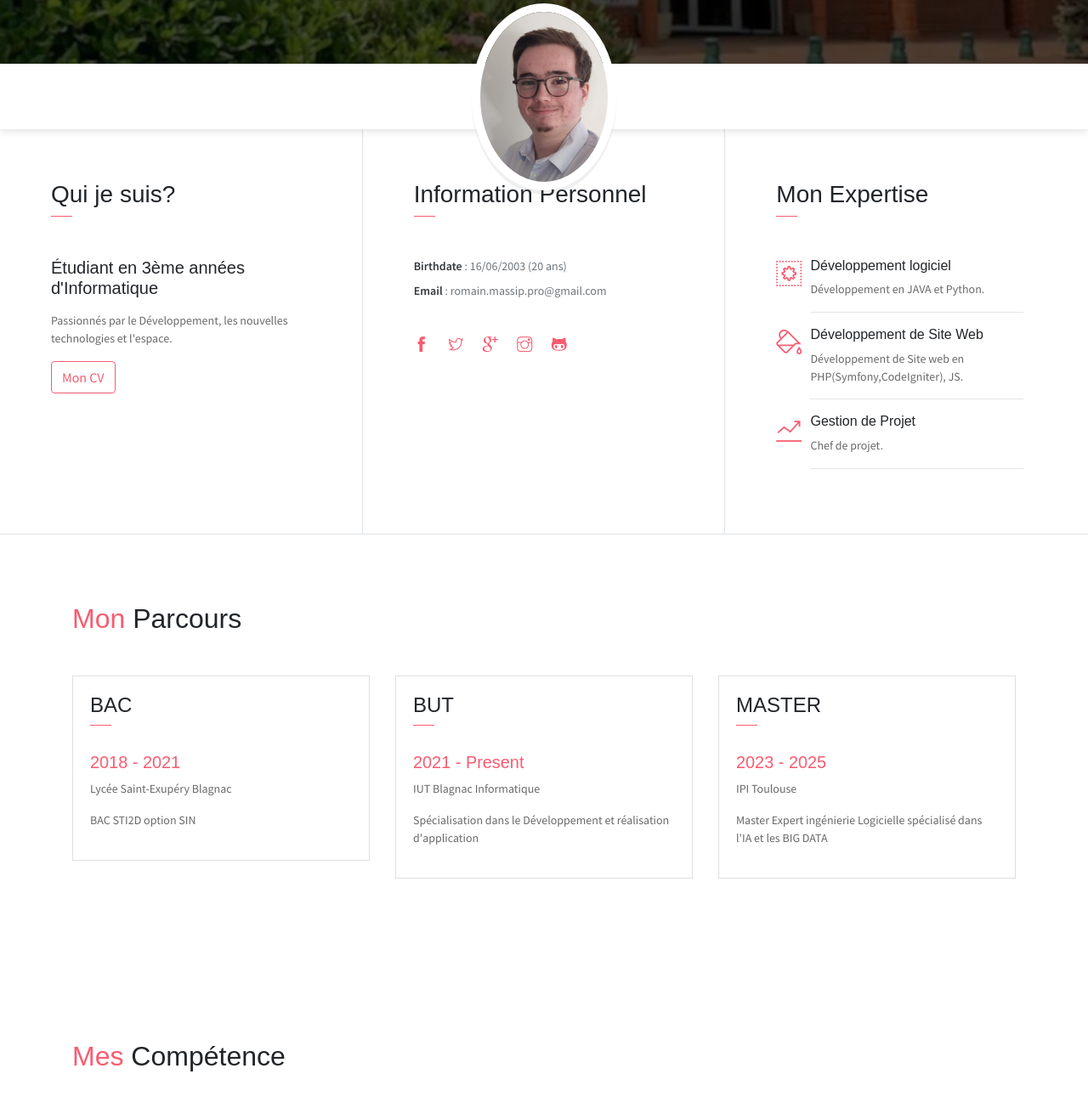
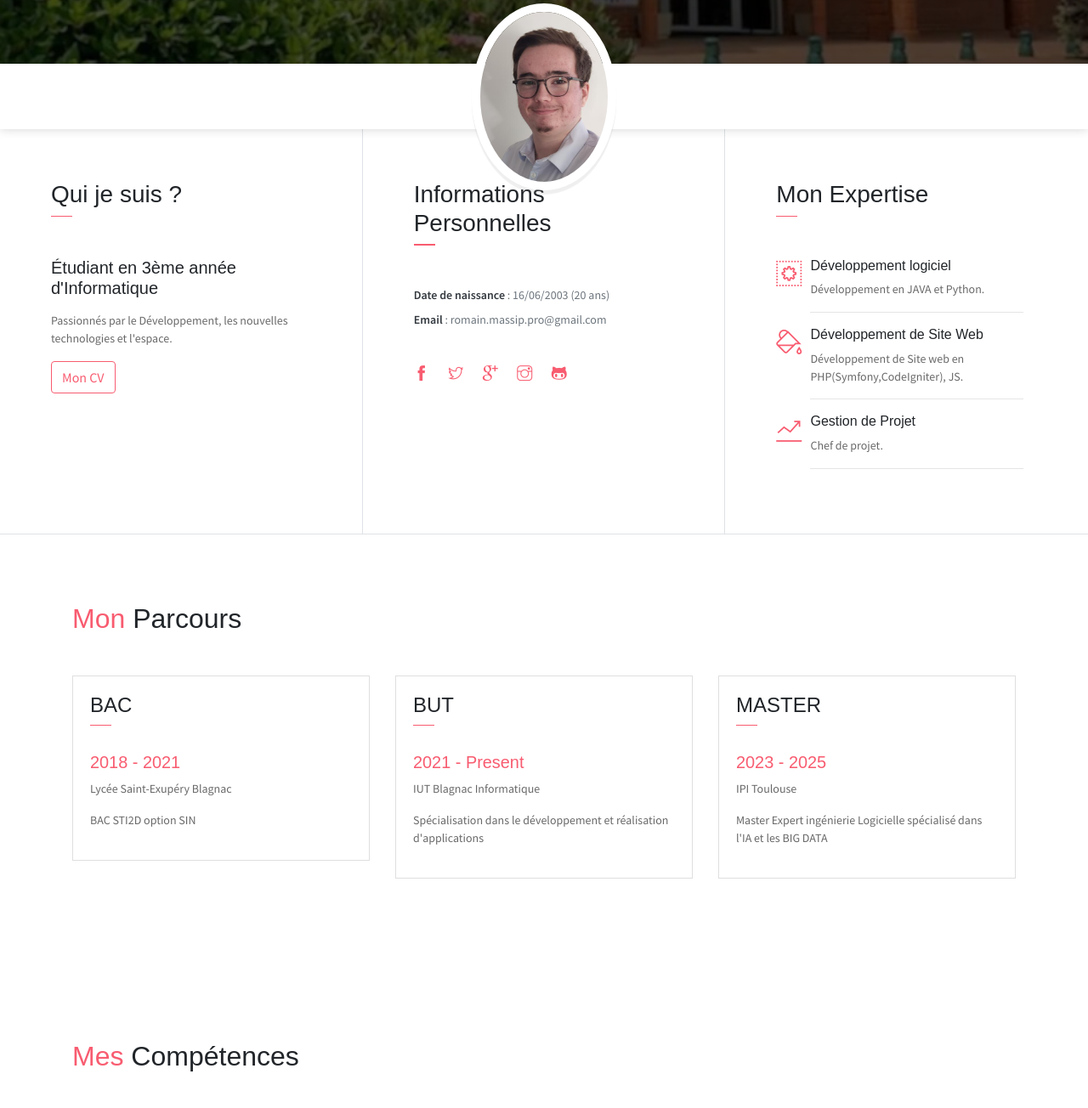
Before and after one commit to RMassip/RMassip.github.io, a website: page index.html in a window 1280 px wide. Shown: the part 565-1869 px from the top of the page at 85% size. Drawn offline with Linux system fonts and the light colour scheme; some packages are replaced by stand-ins of ours; some icons are missing; files whose address does not match are found by name.

Commit message:
correctif prof

```diff
--- a/index.html
+++ b/index.html
@@ -81,7 +81,7 @@
                 <li class="social-item"><a class="social-link text-light" href="#"><i class="ti-twitter" aria-hidden="true"></i></a></li>
                 <li class="social-item"><a class="social-link text-light" href="#"><i class="ti-google" aria-hidden="true"></i></a></li>
                 <li class="social-item"><a class="social-link text-light" href="#"><i class="ti-instagram" aria-hidden="true"></i></a></li>
-                <li class="social-item"><a class="social-link text-light" href="#"><i class="ti-github" aria-hidden="true"></i></a></li>
+                <li class="social-item"><a class="social-link text-light" href="https://github.com/RMassip"><i class="ti-github" aria-hidden="true"></i></a></li>
             </ul>
             <div class="header-content">
                 <h1 class="header-title">Romain Massip</h1>
@@ -109,17 +109,17 @@
     <div class="container-fluid">
         <div id="about" class="row about-section">
             <div class="col-lg-4 about-card">
-                <h3 class="font-weight-light">Qui je suis?</h3>
+                <h3 class="font-weight-light">Qui je suis ?</h3>
                 <span class="line mb-5"></span>
-                <h5 class="mb-3">Étudiant en 3ème années d'Informatique</h5>
+                <h5 class="mb-3">Étudiant en 3ème année d'Informatique</h5>
                 <p class="mt-20">Passionnés par le Développement, les nouvelles technologies et l'espace.</p>
                 <button class="btn btn-outline-danger"><i class="icon-down-circled2 "></i>Mon CV</button>
             </div>
             <div class="col-lg-4 about-card">
-                <h3 class="font-weight-light">Information Personnel</h3>
+                <h3 class="font-weight-light">Informations Personnelles</h3>
                 <span class="line mb-5"></span>
                 <ul class="mt40 info list-unstyled">
-                    <li><span>Birthdate</span> : 16/06/2003 (20 ans)</li>
+                    <li><span>Date de naissance</span> : 16/06/2003 (20 ans)</li>
                     <li><span>Email</span> : romain.massip.pro@gmail.com</li>
                 </ul>
                 <ul class="social-icons pt-3">
@@ -192,7 +192,7 @@
                          <div class="card-body">
                              <h6 class="title text-danger">2021 - Present</h6>
                              <P>IUT Blagnac Informatique</P>
-                             <P class="subtitle">Spécialisation dans le Développement et réalisation d'application</P>
+                             <P class="subtitle">Spécialisation dans le développement et réalisation d'applications</P>
                          </div>
                      </div>
                 </div>
@@ -217,7 +217,7 @@
 
     <section class="section" id="service">
         <div class="container">
-            <h2 class="mb-5 pb-4"><span class="text-danger">Mes</span> Compétence</h2>
+            <h2 class="mb-5 pb-4"><span class="text-danger">Mes</span> Compétences</h2>
             <div class="row">
                 <div class="col-md-4 col-sm-6">
                     <div class="card mb-5 skill-card" onclick="expandSkill(this)">
```
